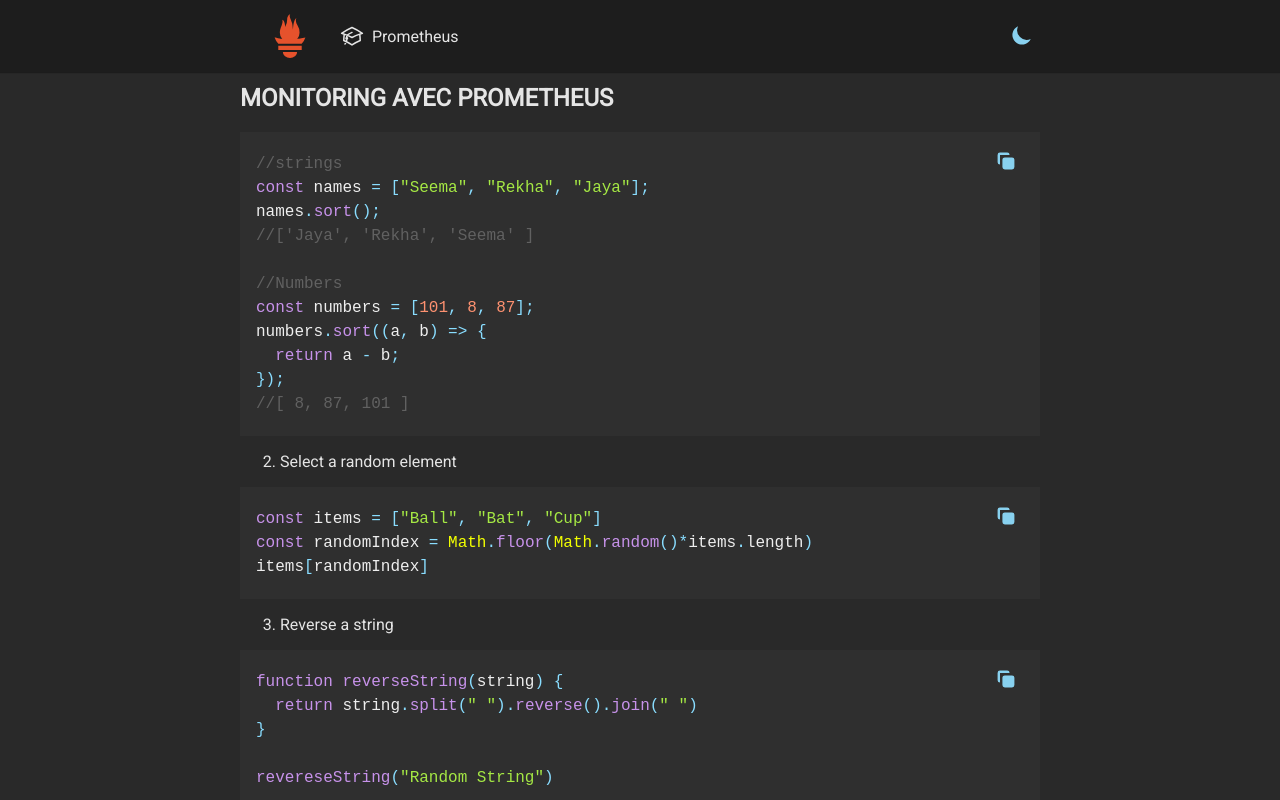
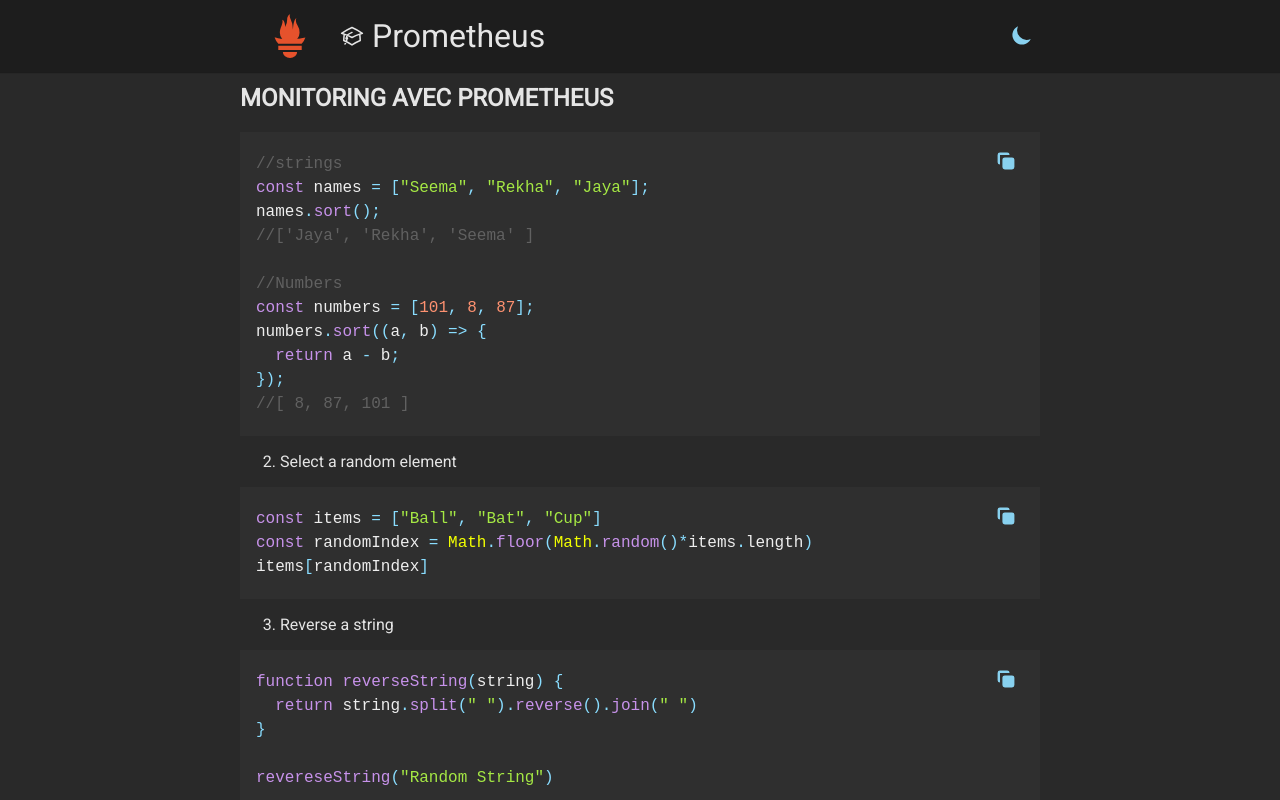
Before and after one commit to Aliyoub/prometheus, a React (Create React App) app: page / in a window 1280 px wide. Shown: the top 800 px of the page. Built offline with nearby package versions, Linux system fonts and the light colour scheme.

Commit message:
first commit

```diff
--- a/src/components/Header.js
+++ b/src/components/Header.js
@@ -14,7 +14,7 @@
           <div className="logo">
 	  <img src={prometheusIcon} width="100" height="50"/>
 	  <PrometheusIcon />
-            <span style={{fontSize:16}}>Prometheus</span>
+            <span className="title">Prometheus</span>
           </div>
           <button onClick={() => setIsDark(!isDark)} className="icon">{isDark ? <MoonIcon /> : <SunIcon />}</button>
         </div>
--- a/src/index.css
+++ b/src/index.css
@@ -58,6 +58,11 @@
   margin-left: 0.5rem;
 }
 
+
+header .logo span.title {
+ font-size: 2rem
+}
+
 /* Post */
 .article {
   margin: 4rem 0;
```
Also changed, not shown: 1 other file (tests, documents, lock files or other folders).
